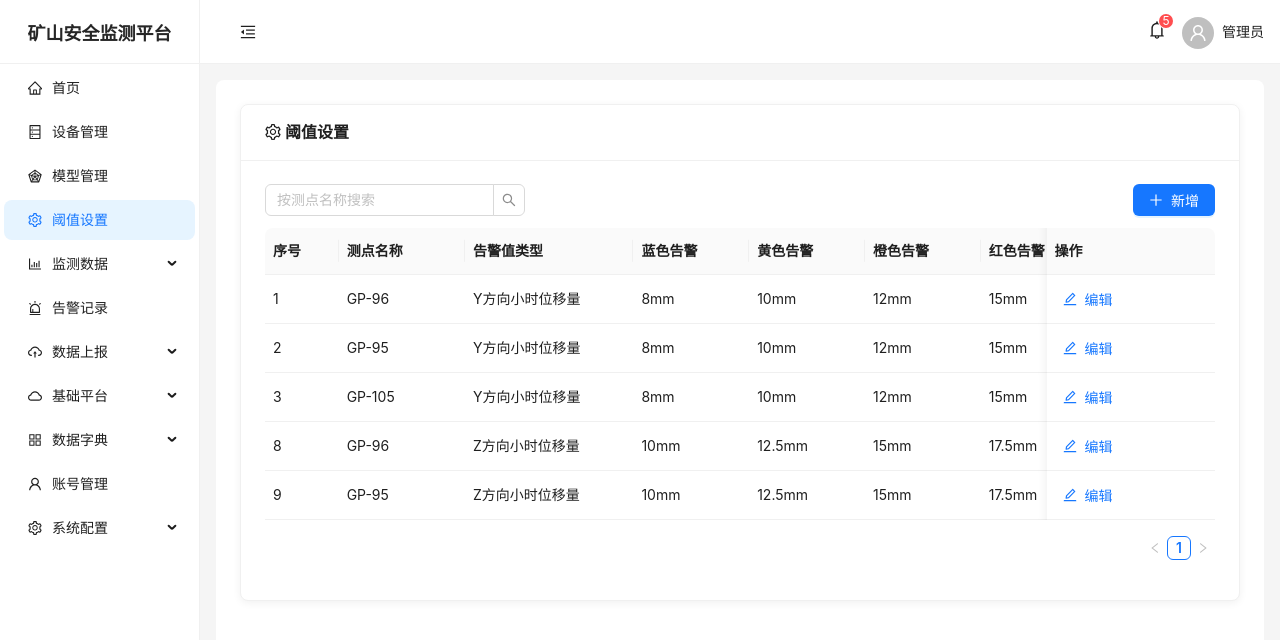
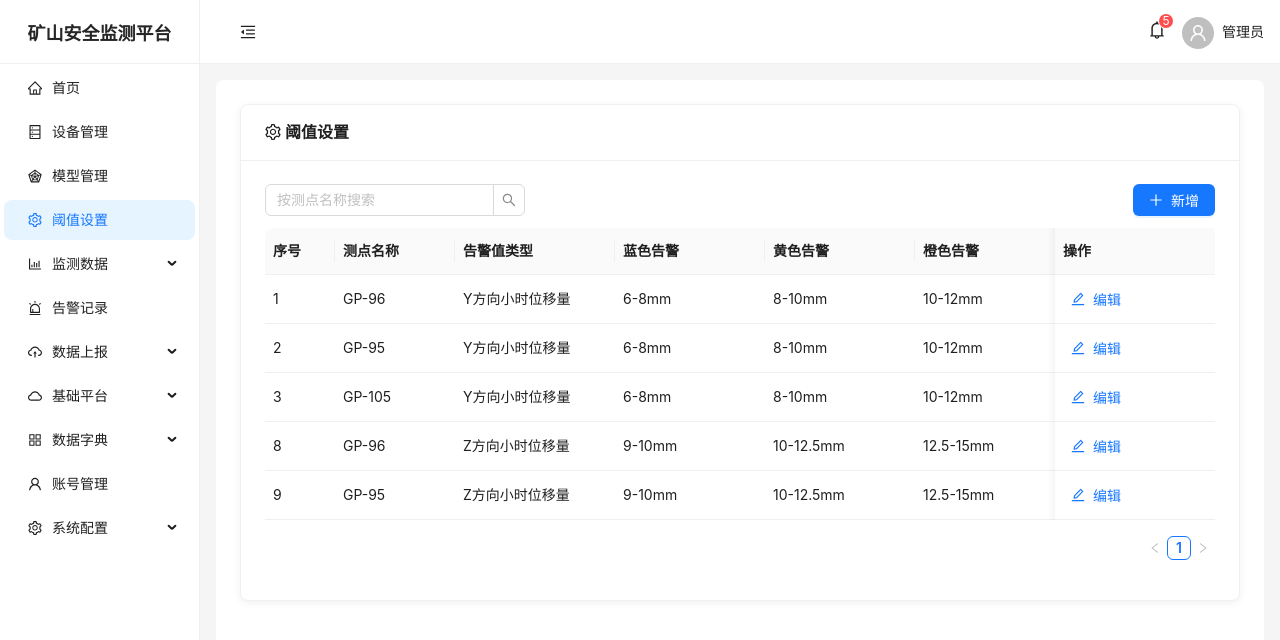
Before and after one commit to wangpeng1017/1016onemine, a React (Create React App) app: page /threshold-settings in a window 1280 px wide. Shown: the top 640 px of the page. Built offline with nearby package versions, Linux system fonts and the light colour scheme; the HTML template or start-up script is replaced by a standard one.

Commit message:
feat(threshold): make all levels range-based (min/max) with validation and UI for inline edit and add form

```diff
--- a/src/pages/ThresholdSettingsSimple.tsx
+++ b/src/pages/ThresholdSettingsSimple.tsx
@@ -8,18 +8,22 @@ interface ThresholdItem {
   name: string; // 测点名称
   type: string; // 告警值类型，如：Y方向小时位移量/压力值/裂缝宽度/水位深度/振动速度
   unit?: string; // 单位（可选）；页面会根据 type 自动计算，若提供则作为回退
-  blue: number;   // 蓝色告警
-  yellow: number; // 黄色告警
-  orange: number; // 橙色告警
-  red: number;    // 红色告警
+  blueMin: number;  // 蓝色下限
+  blueMax: number;  // 蓝色上限
+  yellowMin: number;
+  yellowMax: number;
+  orangeMin: number;
+  orangeMax: number;
+  redMin: number;
+  redMax: number;
 }
 
 const initialData: ThresholdItem[] = [
-  { id: '1', name: 'GP-96', type: 'Y方向小时位移量', unit: 'mm', blue: 8, yellow: 10, orange: 12, red: 15 },
-  { id: '2', name: 'GP-95', type: 'Y方向小时位移量', unit: 'mm', blue: 8, yellow: 10, orange: 12, red: 15 },
-  { id: '3', name: 'GP-105', type: 'Y方向小时位移量', unit: 'mm', blue: 8, yellow: 10, orange: 12, red: 15 },
-  { id: '8', name: 'GP-96', type: 'Z方向小时位移量', unit: 'mm', blue: 10, yellow: 12.5, orange: 15, red: 17.5 },
-  { id: '9', name: 'GP-95', type: 'Z方向小时位移量', unit: 'mm', blue: 10, yellow: 12.5, orange: 15, red: 17.5 },
+  { id: '1', name: 'GP-96', type: 'Y方向小时位移量', unit: 'mm', blueMin: 6, blueMax: 8, yellowMin: 8, yellowMax: 10, orangeMin: 10, orangeMax: 12, redMin: 12, redMax: 15 },
+  { id: '2', name: 'GP-95', type: 'Y方向小时位移量', unit: 'mm', blueMin: 6, blueMax: 8, yellowMin: 8, yellowMax: 10, orangeMin: 10, orangeMax: 12, redMin: 12, redMax: 15 },
+  { id: '3', name: 'GP-105', type: 'Y方向小时位移量', unit: 'mm', blueMin: 6, blueMax: 8, yellowMin: 8, yellowMax: 10, orangeMin: 10, orangeMax: 12, redMin: 12, redMax: 15 },
+  { id: '8', name: 'GP-96', type: 'Z方向小时位移量', unit: 'mm', blueMin: 9, blueMax: 10, yellowMin: 10, yellowMax: 12.5, orangeMin: 12.5, orangeMax: 15, redMin: 15, redMax: 17.5 },
+  { id: '9', name: 'GP-95', type: 'Z方向小时位移量', unit: 'mm', blueMin: 9, blueMax: 10, yellowMin: 10, yellowMax: 12.5, orangeMin: 12.5, orangeMax: 15, redMin: 15, redMax: 17.5 },
 ];
 
 const typeUnitMap: Record<string, string> = {
@@ -54,11 +58,17 @@ const measurementCatalog: { name: string; type: string; group: string }[] = [
   ...['爆破振动','爆破振动1','爆破振动2'].map(n => ({ name: n, type: '振动速度', group: '爆破振动' })),
 ];
 
-const validateOrder = (v: { blue?: number; yellow?: number; orange?: number; red?: number }) => {
-  const { blue, yellow, orange, red } = v;
-  if ([blue, yellow, orange, red].some(x => x === undefined || x === null)) return '阈值不能为空';
-  if (!(Number(blue) < Number(yellow) && Number(yellow) < Number(orange) && Number(orange) < Number(red))) {
-    return '阈值需递增：蓝 < 黄 < 橙 < 红';
+const validateOrder = (v: Partial<ThresholdItem>) => {
+  const required = ['blueMin','blueMax','yellowMin','yellowMax','orangeMin','orangeMax','redMin','redMax'] as const;
+  if (required.some(k => (v as any)[k] === undefined || (v as any)[k] === null)) return '阈值范围不能为空';
+  const {
+    blueMin, blueMax, yellowMin, yellowMax, orangeMin, orangeMax, redMin, redMax
+  } = v as ThresholdItem;
+  if (!(blueMin < blueMax && yellowMin < yellowMax && orangeMin < orangeMax && redMin < redMax)) {
+    return '每个颜色的下限需小于上限';
+  }
+  if (!(blueMax <= yellowMin && yellowMax <= orangeMin && orangeMax <= redMin)) {
+    return '范围需有序且不重叠：蓝≤黄≤橙≤红（相邻可接壤）';
   }
   return '';
 };
@@ -107,7 +117,7 @@ const ThresholdSettingsSimple: React.FC = () => {
       return;
     }
     const nextId = (Math.max(0, ...data.map(d => Number(d.id))) + 1).toString();
-    setData(prev => [...prev, { id: nextId, name: values.name, type: values.type, blue: values.blue, yellow: values.yellow, orange: values.orange, red: values.red }]);
+    setData(prev => [...prev, { id: nextId, name: values.name, type: values.type, blueMin: values.blueMin, blueMax: values.blueMax, yellowMin: values.yellowMin, yellowMax: values.yellowMax, orangeMin: values.orangeMin, orangeMax: values.orangeMax, redMin: values.redMin, redMax: values.redMax }]);
     setAddOpen(false);
     message.success('已新增阈值规则');
     addForm.resetFields();
@@ -118,28 +128,44 @@ const ThresholdSettingsSimple: React.FC = () => {
     { title: '测点名称', dataIndex: 'name', width: 120 },
     { title: '告警值类型', dataIndex: 'type', width: 160 },
     {
-      title: '蓝色告警', dataIndex: 'blue', width: 110,
+      title: '蓝色告警', key: 'blue', width: 150,
       render: (_, r) => editingId === r.id ? (
-        <InputNumber value={rowDraft.blue} onChange={v => setRowDraft(s => ({ ...s, blue: Number(v) }))} style={{ width: '100%' }} />
-      ) : (<span>{r.blue}{getUnitByType(r.type, r.unit)}</span>)
+        <Space size={4}>
+          <InputNumber value={rowDraft.blueMin} onChange={v => setRowDraft(s => ({ ...s, blueMin: Number(v) }))} style={{ width: 60 }} />
+          <span>-</span>
+          <InputNumber value={rowDraft.blueMax} onChange={v => setRowDraft(s => ({ ...s, blueMax: Number(v) }))} style={{ width: 60 }} />
+        </Space>
+      ) : (<span>{r.blueMin}-{r.blueMax}{getUnitByType(r.type, r.unit)}</span>)
     },
     {
-      title: '黄色告警', dataIndex: 'yellow', width: 110,
+      title: '黄色告警', key: 'yellow', width: 150,
       render: (_, r) => editingId === r.id ? (
-        <InputNumber value={rowDraft.yellow} onChange={v => setRowDraft(s => ({ ...s, yellow: Number(v) }))} style={{ width: '100%' }} />
-      ) : (<span>{r.yellow}{getUnitByType(r.type, r.unit)}</span>)
+        <Space size={4}>
+          <InputNumber value={rowDraft.yellowMin} onChange={v => setRowDraft(s => ({ ...s, yellowMin: Number(v) }))} style={{ width: 60 }} />
+          <span>-</span>
+          <InputNumber value={rowDraft.yellowMax} onChange={v => setRowDraft(s => ({ ...s, yellowMax: Number(v) }))} style={{ width: 60 }} />
+        </Space>
+      ) : (<span>{r.yellowMin}-{r.yellowMax}{getUnitByType(r.type, r.unit)}</span>)
     },
     {
-      title: '橙色告警', dataIndex: 'orange', width: 110,
+      title: '橙色告警', key: 'orange', width: 150,
       render: (_, r) => editingId === r.id ? (
-        <InputNumber value={rowDraft.orange} onChange={v => setRowDraft(s => ({ ...s, orange: Number(v) }))} style={{ width: '100%' }} />
-      ) : (<span>{r.orange}{getUnitByType(r.type, r.unit)}</span>)
+        <Space size={4}>
+          <InputNumber value={rowDraft.orangeMin} onChange={v => setRowDraft(s => ({ ...s, orangeMin: Number(v) }))} style={{ width: 60 }} />
+          <span>-</span>
+          <InputNumber value={rowDraft.orangeMax} onChange={v => setRowDraft(s => ({ ...s, orangeMax: Number(v) }))} style={{ width: 60 }} />
+        </Space>
+      ) : (<span>{r.orangeMin}-{r.orangeMax}{getUnitByType(r.type, r.unit)}</span>)
     },
     {
-      title: '红色告警', dataIndex: 'red', width: 110,
+      title: '红色告警', key: 'red', width: 150,
       render: (_, r) => editingId === r.id ? (
-        <InputNumber value={rowDraft.red} onChange={v => setRowDraft(s => ({ ...s, red: Number(v) }))} style={{ width: '100%' }} />
-      ) : (<span>{r.red}{getUnitByType(r.type, r.unit)}</span>)
+        <Space size={4}>
+          <InputNumber value={rowDraft.redMin} onChange={v => setRowDraft(s => ({ ...s, redMin: Number(v) }))} style={{ width: 60 }} />
+          <span>-</span>
+          <InputNumber value={rowDraft.redMax} onChange={v => setRowDraft(s => ({ ...s, redMax: Number(v) }))} style={{ width: 60 }} />
+        </Space>
+      ) : (<span>{r.redMin}-{r.redMax}{getUnitByType(r.type, r.unit)}</span>)
     },
     {
       title: '操作', key: 'action', fixed: 'right', width: 160,
@@ -216,19 +242,51 @@ const ThresholdSettingsSimple: React.FC = () => {
               ))}
             </Select>
           </Form.Item>
-          <Form.Item name="blue" label="蓝色告警" rules={[{ required: true, message: '请输入' }]}>
-            <InputNumber style={{ width: '100%' }} />
+          <Form.Item label="蓝色告警（范围）" required>
+            <Space>
+              <Form.Item name="blueMin" noStyle rules={[{ required: true, message: '请输入下限' }]}>
+                <InputNumber style={{ width: 120 }} placeholder="下限" />
+              </Form.Item>
+              <span>-</span>
+              <Form.Item name="blueMax" noStyle rules={[{ required: true, message: '请输入上限' }]}>
+                <InputNumber style={{ width: 120 }} placeholder="上限" />
+              </Form.Item>
+            </Space>
           </Form.Item>
-          <Form.Item name="yellow" label="黄色告警" rules={[{ required: true, message: '请输入' }]}>
-            <InputNumber style={{ width: '100%' }} />
+          <Form.Item label="黄色告警（范围）" required>
+            <Space>
+              <Form.Item name="yellowMin" noStyle rules={[{ required: true, message: '请输入下限' }]}>
+                <InputNumber style={{ width: 120 }} placeholder="下限" />
+              </Form.Item>
+              <span>-</span>
+              <Form.Item name="yellowMax" noStyle rules={[{ required: true, message: '请输入上限' }]}>
+                <InputNumber style={{ width: 120 }} placeholder="上限" />
+              </Form.Item>
+            </Space>
           </Form.Item>
-          <Form.Item name="orange" label="橙色告警" rules={[{ required: true, message: '请输入' }]}>
-            <InputNumber style={{ width: '100%' }} />
+          <Form.Item label="橙色告警（范围）" required>
+            <Space>
+              <Form.Item name="orangeMin" noStyle rules={[{ required: true, message: '请输入下限' }]}>
+                <InputNumber style={{ width: 120 }} placeholder="下限" />
+              </Form.Item>
+              <span>-</span>
+              <Form.Item name="orangeMax" noStyle rules={[{ required: true, message: '请输入上限' }]}>
+                <InputNumber style={{ width: 120 }} placeholder="上限" />
+              </Form.Item>
+            </Space>
           </Form.Item>
-          <Form.Item name="red" label="红色告警" rules={[{ required: true, message: '请输入' }]}>
-            <InputNumber style={{ width: '100%' }} />
+          <Form.Item label="红色告警（范围）" required>
+            <Space>
+              <Form.Item name="redMin" noStyle rules={[{ required: true, message: '请输入下限' }]}>
+                <InputNumber style={{ width: 120 }} placeholder="下限" />
+              </Form.Item>
+              <span>-</span>
+              <Form.Item name="redMax" noStyle rules={[{ required: true, message: '请输入上限' }]}>
+                <InputNumber style={{ width: 120 }} placeholder="上限" />
+              </Form.Item>
+            </Space>
           </Form.Item>
-          <div style={{ color: '#999' }}>校验：蓝 &lt; 黄 &lt; 橙 &lt; 红</div>
+          <div style={{ color: '#999' }}>校验：每个颜色为范围且有序：蓝Max ≤ 黄Min ≤ 橙Min ≤ 红Min</div>
         </Form>
       </Modal>
     </Card>
```
